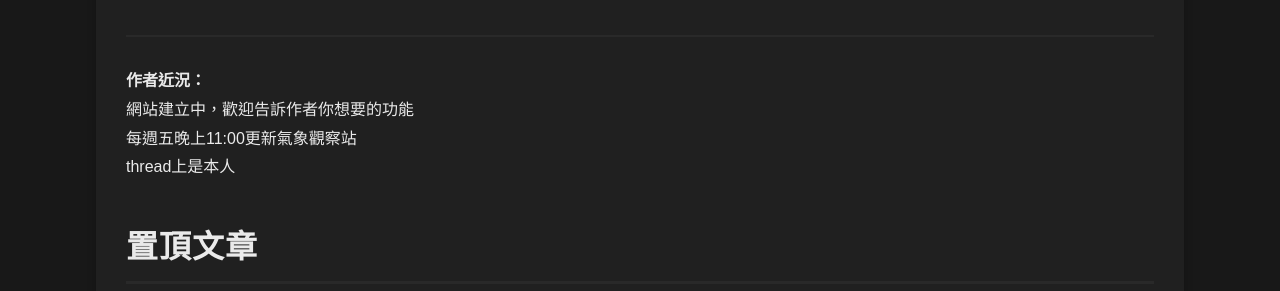
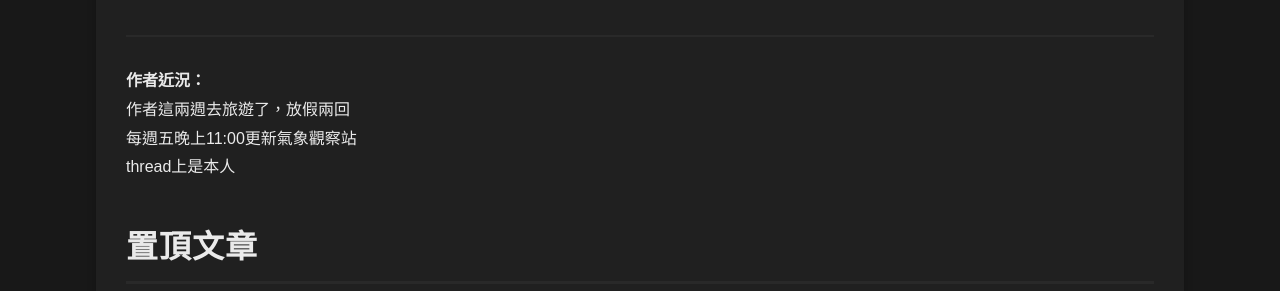
Before and after one commit to thekingwithdonkeyears/website, a Jekyll site: the page built from index.html, in a window 1280 px wide. Shown: the part 202-493 px from the top of the page. Built offline with Jekyll 4.4.1, drawn with Linux system fonts in a browser that asks for light colours; the list of posts is cut into pages by our own code.

Commit message:
Update index.html

```diff
--- a/index.html
+++ b/index.html
@@ -10,7 +10,7 @@ permalink: "/"
 </header>
 
 <section>
-    <p><strong>作者近況：</strong> <br>網站建立中，歡迎告訴作者你想要的功能<br>每週五晚上11:00更新氣象觀察站<br>thread上是本人</p>
+    <p><strong>作者近況：</strong> <br>作者這兩週去旅遊了，放假兩回<br>每週五晚上11:00更新氣象觀察站<br>thread上是本人</p>
 </section>
 
 <section>
```
